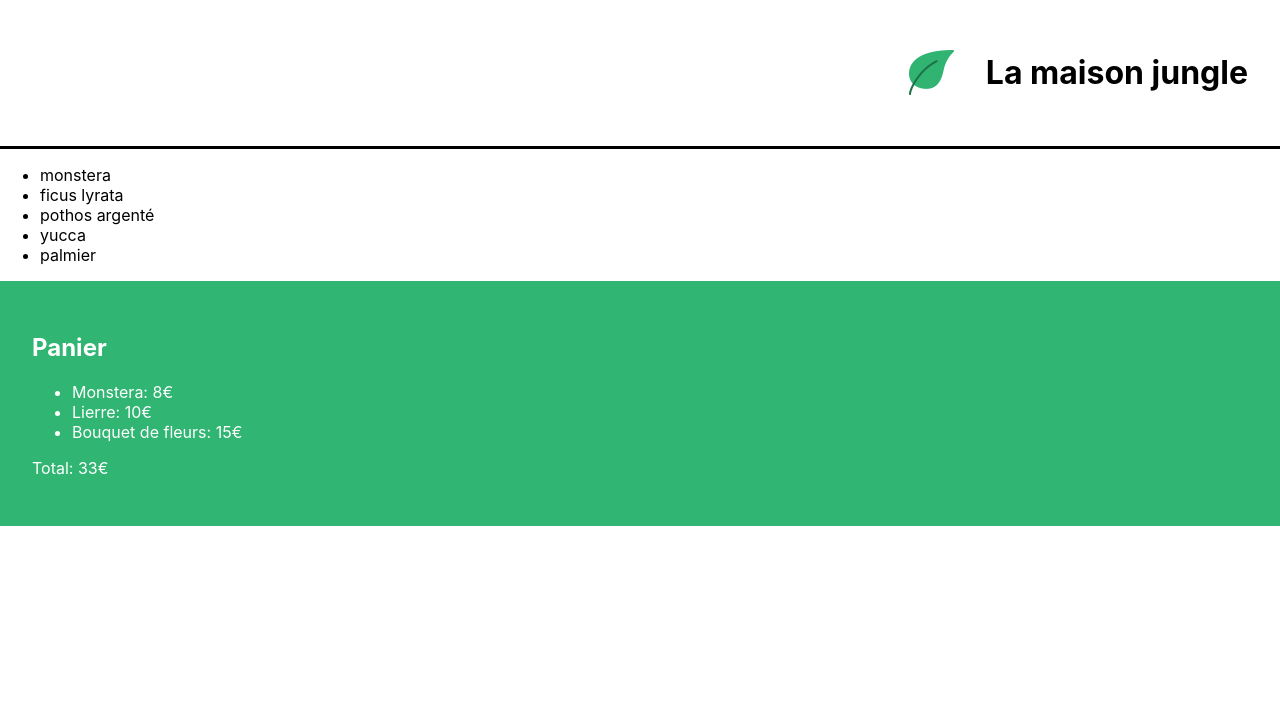
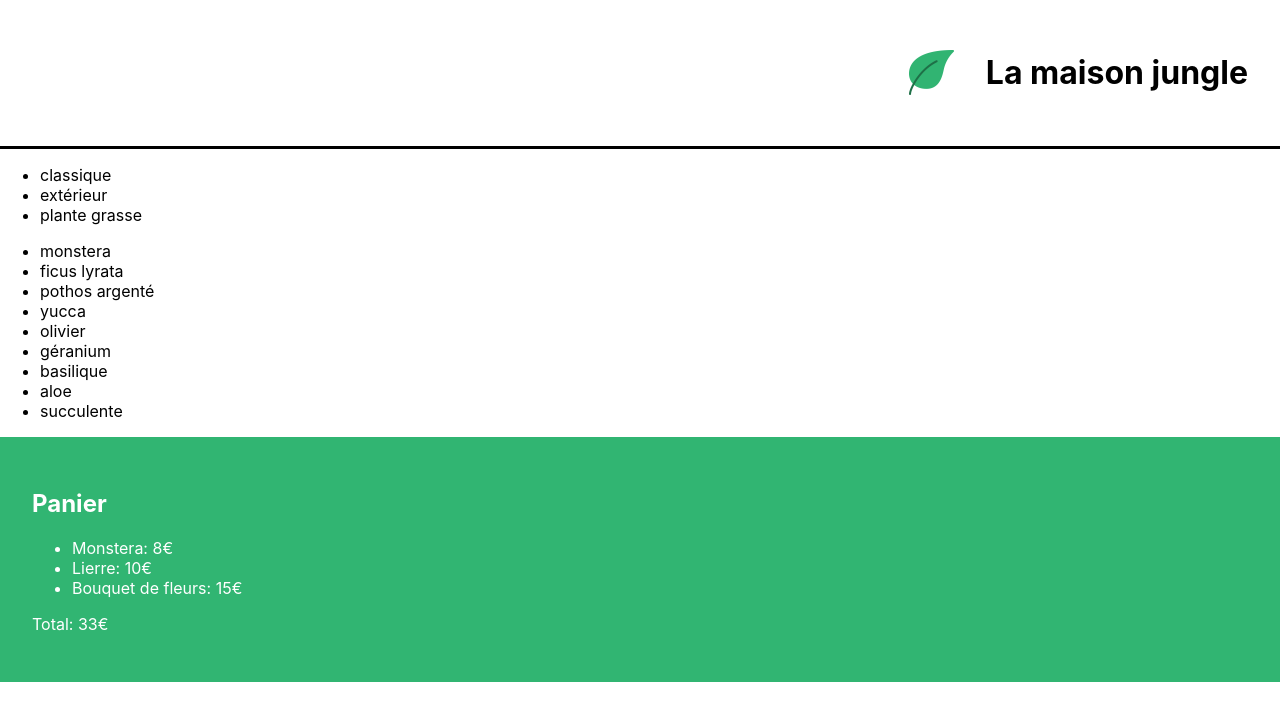
Before and after one commit to Gleam01/debutez-avec-react-open-classrooms, a React (Create React App) app: page / in a window 1280 px wide. Shown: the top 720 px of the page. Built offline with nearby package versions, Linux system fonts and the light colour scheme.

Commit message:
P2C2 (Gagnez en temps et en efficacité grâce aux listes et aux conditions) exercise 1 done

```diff
--- a/src/components/ShoppingList.js
+++ b/src/components/ShoppingList.js
@@ -1,18 +1,28 @@
+import { plantList } from "../datas/plantList";
+
 function ShoppingList() {
-  const plantList = [
-    "monstera",
-    "ficus lyrata",
-    "pothos argenté",
-    "yucca",
-    "palmier",
-  ];
+  const categories = plantList.reduce((acc, obj) => {
+    if (!acc.includes(obj.category)) {
+      acc.push(obj.category);
+    }
+    return acc;
+  }, []);
+  console.log(categories);
 
   return (
-    <ul>
-      {plantList.map((plant, index) => (
-        <li key={`${plant}-${index}`}>{plant}</li>
-      ))}
-    </ul>
+    <div>
+      <ul>
+        {categories.map((category, index) => (
+          <li key={`${category}-${index}`}>{category}</li>
+        ))}
+      </ul>
+
+      <ul>
+        {plantList.map((plant) => (
+          <li key={`${plant.id}`}>{plant.name}</li>
+        ))}
+      </ul>
+    </div>
   );
 }
 
--- /dev/null
+++ b/src/datas/plantList.js
@@ -0,0 +1,47 @@
+export const plantList = [
+  {
+    name: "monstera",
+    category: "classique",
+    id: "1ed",
+  },
+  {
+    name: "ficus lyrata",
+    category: "classique",
+    id: "2ab",
+  },
+  {
+    name: "pothos argenté",
+    category: "classique",
+    id: "3sd",
+  },
+  {
+    name: "yucca",
+    category: "classique",
+    id: "4kk",
+  },
+  {
+    name: "olivier",
+    category: "extérieur",
+    id: "5pl",
+  },
+  {
+    name: "géranium",
+    category: "extérieur",
+    id: "6uo",
+  },
+  {
+    name: "basilique",
+    category: "extérieur",
+    id: "7ie",
+  },
+  {
+    name: "aloe",
+    category: "plante grasse",
+    id: "8fp",
+  },
+  {
+    name: "succulente",
+    category: "plante grasse",
+    id: "9vn",
+  },
+];
```
